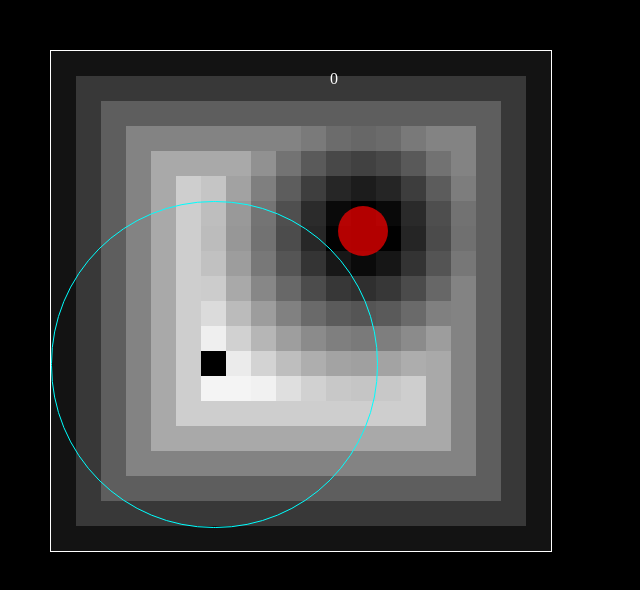
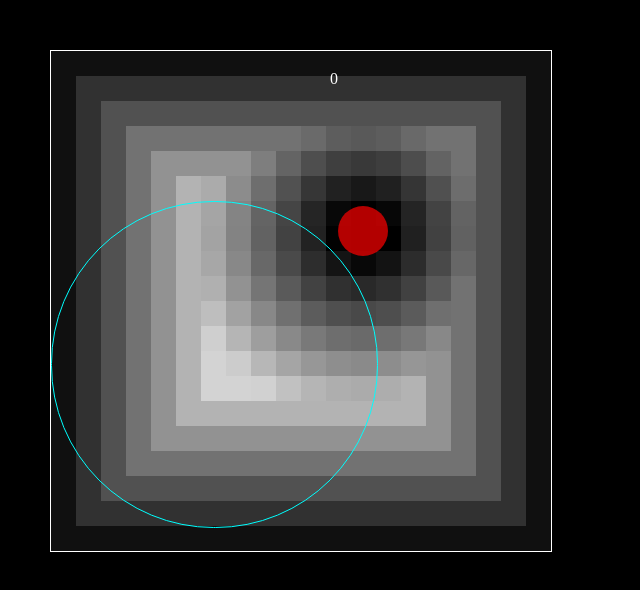
Before and after one commit to koyner/touch-bubbles, an Angular app: page / in a window 1280 px wide. Shown: the top 590 px of the page, without its empty margins (0-640 px from the left). Built offline with nearby package versions, Linux system fonts and the light colour scheme.

Commit message:
~ general

```diff
--- a/src/app/app.component.html
+++ b/src/app/app.component.html
@@ -18,16 +18,20 @@
   </div>
   <ng-container *ngFor="let distRow of dists">
     <ng-container *ngFor="let dist of distRow">
-      <div style="position:absolute;"
-           [style.left.px]="dist === distFurthest ? dist.x - dist.dist + 1 : dist.minX + 1"
-           [style.top.px]="dist === distFurthest ? dist.y - dist.dist + 1 : dist.minY + 1"
-           [style.width.px]="dist === distFurthest ? dist.dist * 2 : dist.maxX-dist.minX"
-           [style.height.px]="dist === distFurthest ? dist.dist * 2 : dist.maxY-dist.minY"
-           [style.border]="dist === distFurthest ? '1px solid cyan' : 'none'"
-           [style.background-color]="dist === distFurthest ? 'transparent' : dist.getCol()"
-           [style.z-index]="dist === distFurthest ? 2 : 1"
-           [style.border-radius.px]="dist === distFurthest ? dist.dist : 0">
+      <div style="position:absolute;z-index:1;"
+           [style.left.px]="dist.minX + 1"
+           [style.top.px]="dist.minY + 1"
+           [style.width.px]="dist.maxX - dist.minX"
+           [style.height.px]="dist.maxY - dist.minY"
+           [style.background-color]="dist.getCol()">
       </div>
     </ng-container>
   </ng-container>
+  <div style="position:absolute;z-index:2;border:1px solid cyan;background:none;"
+       [style.left.px]="distFurthest.x - distFurthest.dist + 1"
+       [style.top.px]="distFurthest.y - distFurthest.dist + 1"
+       [style.width.px]="distFurthest.dist * 2"
+       [style.height.px]="distFurthest.dist * 2"
+       [style.border-radius.px]="distFurthest.dist">
+  </div>
 </div>
--- a/src/app/app.component.ts
+++ b/src/app/app.component.ts
@@ -6,7 +6,7 @@ class Dist {
   constructor(public minX: number, public maxX: number, public minY: number, public maxY: number) {
   }
   getCol() {
-    const col = this.dist * 1.5;
+    const col = this.dist * 1.3;
     return `rgb(${col},${col},${col})`;
   }
   get x() {
```
